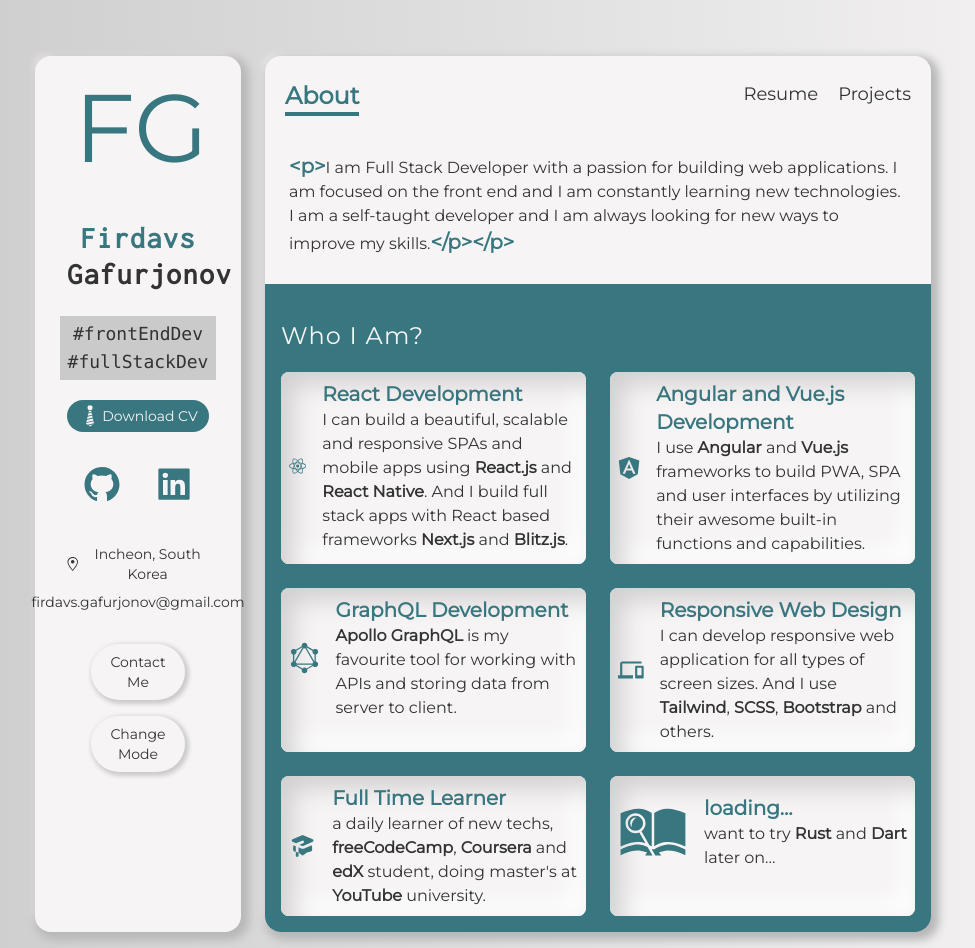
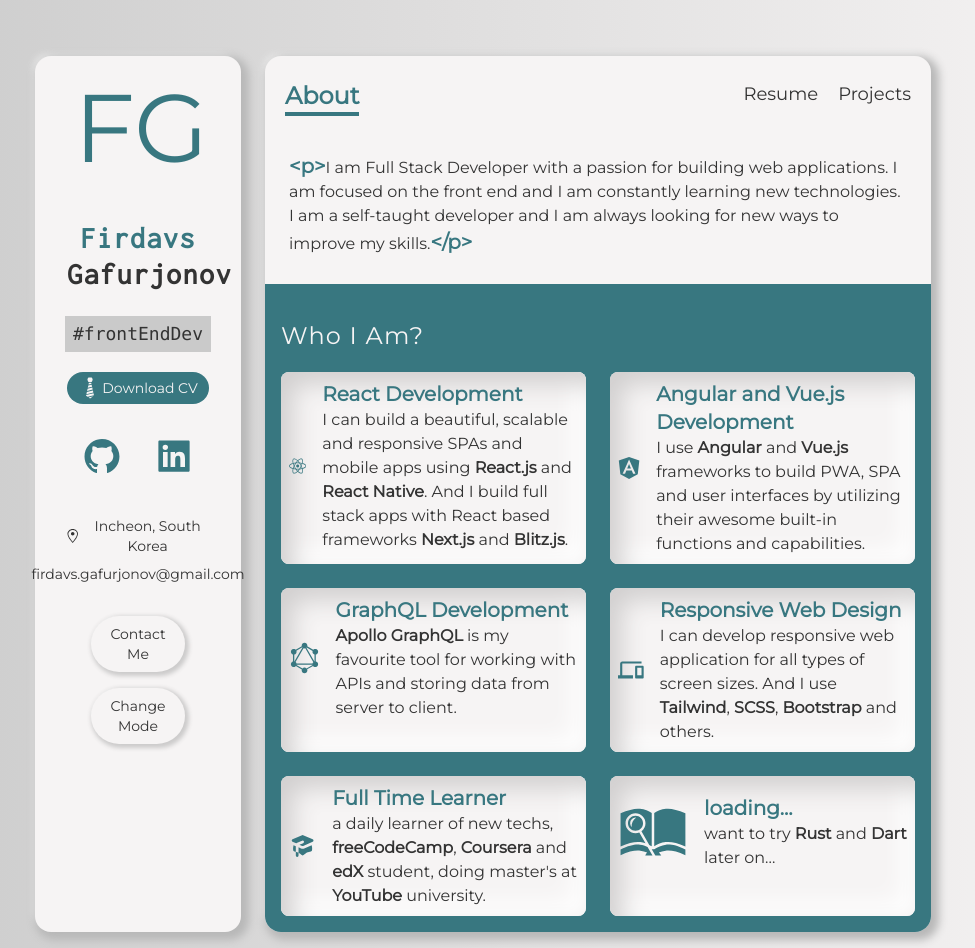
Before and after one commit to gfirik/portfolio, a Next.js app: page / in a window 1280 px wide. Shown: the whole page, without its empty margins (157-1132 px from the left). Built offline with nearby package versions, Linux system fonts and the light colour scheme.

Commit message:
finished

```diff
--- a/components/Sidebar.tsx
+++ b/components/Sidebar.tsx
@@ -21,7 +21,7 @@
                 Gafurjonov
             </h2>
             <p className="flex justify-center w-full my-3 text-lg font-inconsolata">
-                <code className="px-2 py-1 bg-white2 dark:text-white dark:bg-black2">#frontEndDev #fullStackDev</code>
+                <code className="px-2 py-1 bg-white2 dark:text-white dark:bg-black2">#frontEndDev</code>
             </p>
             <a
                 className="flex items-center justify-center px-2 py-1 my-2 text-white rounded-full bg-ming"
--- a/pages/index.tsx
+++ b/pages/index.tsx
@@ -20,8 +20,6 @@
             I am Full Stack Developer with a passion for building web applications.
             I am focused on the front end and I am constantly learning new technologies.
             I am a self-taught developer and I am always looking for new ways to improve my skills.
-          <span className="font-mono text-xl font-extrabold text-ming">&lt;/p&gt;</span>
-
           <span className="text-xl font-extrabold text-ming">&lt;/p&gt;</span>
       </h4>
       <div
```
